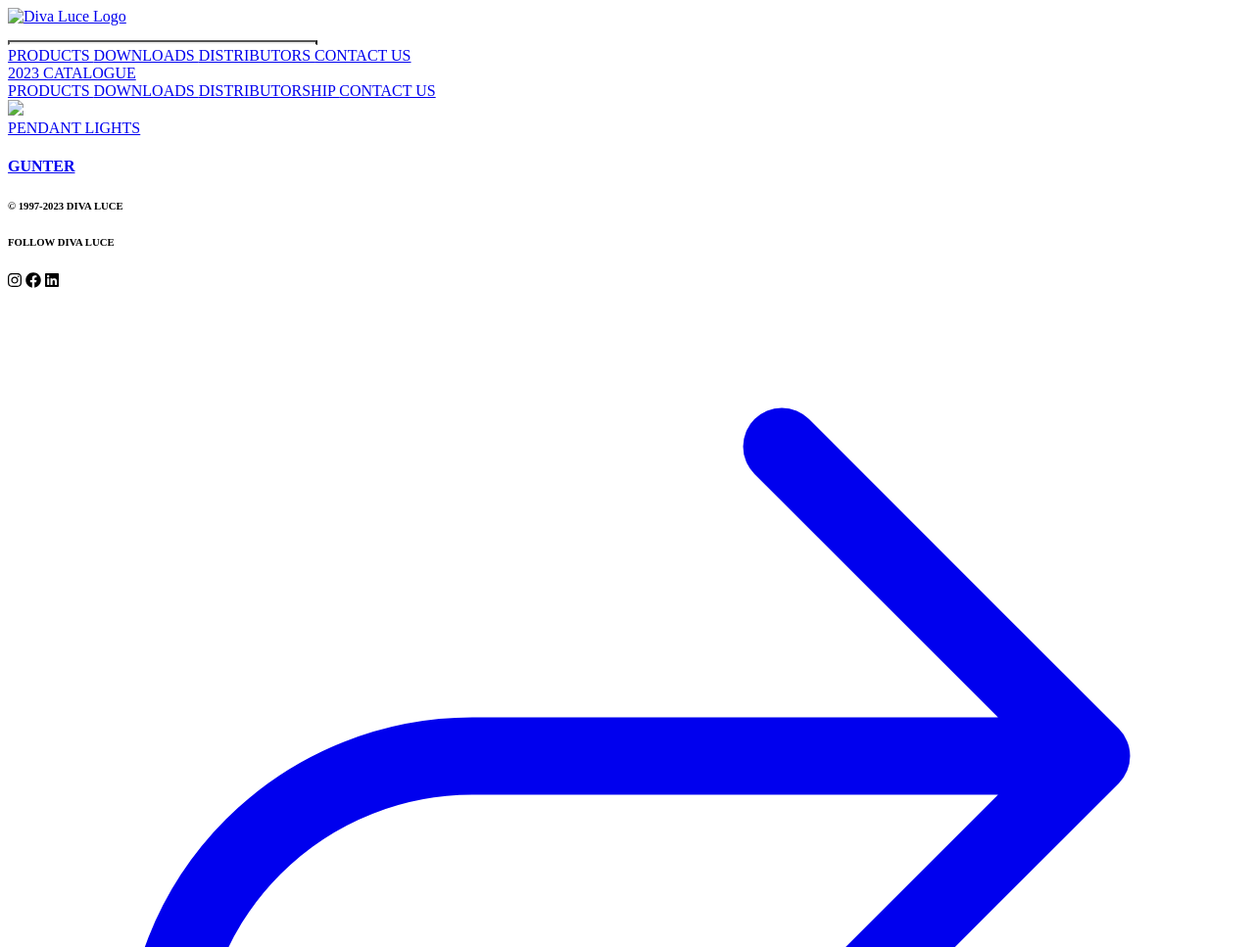
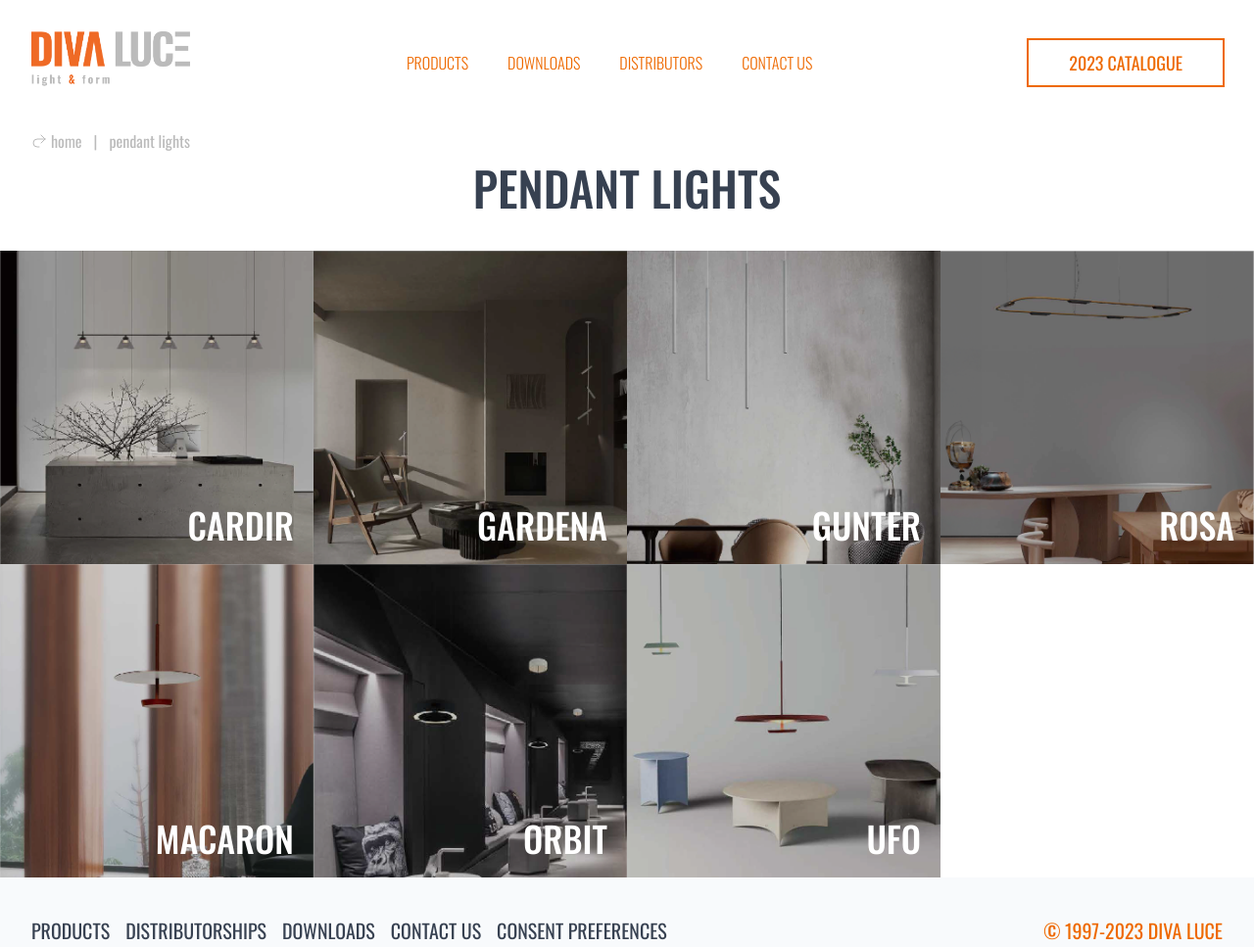
Before and after one commit to LumazaLabs/divaluce, a plain HTML site: page public/collections/pendant-lights.html in a window 1280 px wide. Shown: the top 967 px of the page at 98% size. Drawn offline with nearby package versions, Linux system fonts and the light colour scheme; files that its build step writes are made by us from their sources; the site is published under a folder, as on GitHub Pages, so addresses that start at the root find nothing; a script that the page names is missing.

Commit message:
Changed url path

```diff
--- a/public/collections/floor-lamps.html
+++ b/public/collections/floor-lamps.html
@@ -4,7 +4,7 @@
     <meta charset="UTF-8" />
     <meta name="viewport" content="width=device-width, initial-scale=1.0" />
     <title>Lighting that Enhances and Inspires | Diva Luce</title>
-    <link rel="stylesheet" href="/public/style.css" />
+    <link rel="stylesheet" href="../style.css" />
     <link rel="preconnect" href="https://fonts.googleapis.com" />
     <link rel="preconnect" href="https://fonts.gstatic.com" crossorigin />
     <script src="https://unpkg.com/flickity@2/dist/flickity.pkgd.min.js"></script>
@@ -17,7 +17,7 @@
       rel="stylesheet"
       href="https://cdnjs.cloudflare.com/ajax/libs/animate.css/4.1.1/animate.min.css"
     />
-    <link rel="icon" href="/public/assets/favicon.png" />
+    <link rel="icon" href="../assets/favicon.png" />
   </head>
   <body>
     <script
@@ -37,14 +37,14 @@
             <nav class="flex items-center justify-between h-20 lg:h-32">
               <div class="flex-shrink-0">
                 <a
-                  href="/public/index.html"
+                  href="../index.html"
                   title="Return back to the home page."
                   class="flex"
                 >
                   <img
                     class="w-auto h-16 lg:h-20 py-2"
                     id="logo"
-                    src="/public/assets/logo.png"
+                    src="../assets/logo.png"
                     alt="Diva Luce Logo"
                   />
                 </a>
@@ -68,21 +68,21 @@
 
               <div class="hidden lg:flex lg:items-center lg:space-x-10">
                 <a
-                  href="/public/index.html#products"
+                  href="../index.html#products"
                   title="View our range of products"
                   class="text-base font-light text-diva hover:text-orange-100 active:text-orange-100 transition-all"
                 >
                   PRODUCTS
                 </a>
                 <a
-                  href="/public/index.html#catalogue"
+                  href="../index.html#catalogue"
                   title="Download our latest catalogue"
                   class="text-base font-light text-diva hover:text-orange-100 active:text-orange-100 transition-all"
                 >
                   DOWNLOADS
                 </a>
                 <a
-                  href="/public/index.html#distributorships"
+                  href="../index.html#distributorships"
                   title="Join our global network of distributors."
                   class="text-base font-light text-diva hover:text-orange-100 active:text-orange-100 transition-all"
                 >
@@ -90,7 +90,7 @@
                 </a>
 
                 <a
-                  href="/public/contact.html"
+                  href="../contact.html"
                   title="Let's get in touch"
                   class="text-base font-light text-diva hover:text-orange-100 active:text-orange-100 transition-all"
                 >
@@ -99,7 +99,7 @@
               </div>
 
               <a
-                href="/public/assets/Diva Luce Catalogue.pdf"
+                href="../assets/Diva Luce Catalogue.pdf"
                 title="View the Diva Luce 2023 Catalogue"
                 target="_blank"
                 class="items-center justify-center hidden px-10 py-2 text-lg font-normal text-diva transition-all duration-300 ring-2 ring-diva border border-transparent lg:inline-flex hover:bg-diva focus:bg-diva hover:text-white focus:text-white focus:drop-shadow-lg"
@@ -119,7 +119,7 @@
           <div class="flex flex-col h-full">
             <nav class="flex flex-col mt-10 min-[380px]:mt-20 h-full">
               <a
-                href="index.html#products"
+                href="../index.html#products"
                 title="View our range of products"
                 class="menu-text flex w-full py-1 tracking-wide text-2xl font-regular text-white transition-all duration-200 focus:text-opacity-70"
               >
@@ -127,28 +127,28 @@
               </a>
 
               <a
-                href="index.html#catalogue"
+                href="../index.html#catalogue"
                 title="View and download "
                 class="menu-text flex w-full py-1 font-regular text-white tracking-wide text-2xl transition-all duration-200 focus:text-opacity-70"
               >
                 DOWNLOADS
               </a>
               <a
-                href="index.html#distributorships"
+                href="../index.html#distributorships"
                 title="Join our global network of distributors."
                 class="menu-text flex w-full py-1 font-regular text-white tracking-wide text-2xl transition-all duration-200 focus:text-opacity-70"
               >
                 DISTRIBUTORSHIP
               </a>
               <a
-                href="contact.html"
+                href="../contact.html"
                 title="Let's get in touch"
                 class="menu-text flex w-full py-1 font-regular text-white tracking-wide text-2xl transition-all duration-200 focus:text-opacity-70"
               >
                 CONTACT US
               </a>
               <a
-                href="assets/pdf/Gunter.pdf"
+                href="../assets/pdf/Gunter.pdf"
                 id="href"
                 target="_blank"
                 class="pt-5 h-full w-auto self-end flex items-end pb-2"
@@ -158,7 +158,7 @@
                 >
                   <img
                     id="src"
-                    src="assets/gunter.webp"
+                    src="../assets/gunter.webp"
                     class="h-auto w-full"
                   />
                   <div
@@ -248,7 +248,7 @@
         class="absolute top-1 left-4 sm:left-6 lg:left-8 text-grey gap-3 hidden lg:flex"
       >
         <a
-          href="/public/index.html"
+          href="../index.html"
           class="flex gap-1 items-center hover:text-diva transition-all duration-200"
           ><span
             ><svg
@@ -282,12 +282,12 @@
         class="grid grid-cols-2 md:grid-cols-3 lg:grid-cols-4 grid-rows-2 md:grid-rows-1"
       >
         <a
-          href="/public/assets/pdf/Floor-lamps/Cardir.pdf"
+          href="../assets/pdf/Floor-lamps/Cardir.pdf"
           target="_blank"
           class="w-full h-full relative"
         >
           <img
-            src="/public/assets/Collection-imgs/Floor-lamps/Cardir.png"
+            src="../assets/Collection-imgs/Floor-lamps/Cardir.png"
             class="w-full h-auto object-cover"
           />
           <div
@@ -302,12 +302,12 @@
           </div>
         </a>
         <a
-          href="/public/assets/pdf/Floor-lamps/Gardena.pdf"
+          href="../assets/pdf/Floor-lamps/Gardena.pdf"
           target="_blank"
           class="w-full h-full relative"
         >
           <img
-            src="/public/assets/Collection-imgs/Floor-lamps/Gardena.png"
+            src="../assets/Collection-imgs/Floor-lamps/Gardena.png"
             class="w-full h-auto object-cover"
           />
           <div
@@ -322,12 +322,12 @@
           </div>
         </a>
         <a
-          href="/public/assets/pdf/Floor-lamps/Rosa.pdf"
+          href="../assets/pdf/Floor-lamps/Rosa.pdf"
           target="_blank"
           class="w-full h-full relative"
         >
           <img
-            src="/public/assets/Collection-imgs/Floor-lamps/Rosa.png"
+            src="../assets/Collection-imgs/Floor-lamps/Rosa.png"
             class="w-full h-auto object-cover"
           />
           <div
@@ -342,12 +342,12 @@
           </div>
         </a>
         <a
-          href="/public/assets/pdf/Floor-lamps/Setting Sun.pdf"
+          href="../assets/pdf/Floor-lamps/Setting Sun.pdf"
           target="_blank"
           class="w-full h-full relative"
         >
           <img
-            src="/public/assets/Collection-imgs/Floor-lamps/Setting-sun.png"
+            src="../assets/Collection-imgs/Floor-lamps/Setting-sun.png"
             class="w-full h-auto object-cover"
           />
           <div
@@ -362,12 +362,12 @@
           </div>
         </a>
         <a
-          href="/public/assets/pdf/Floor-lamps/Macaron.pdf"
+          href="../assets/pdf/Floor-lamps/Macaron.pdf"
           target="_blank"
           class="w-full h-full relative"
         >
           <img
-            src="/public/assets/Collection-imgs/Floor-lamps/Macaron.png"
+            src="../assets/Collection-imgs/Floor-lamps/Macaron.png"
             class="w-full h-auto object-cover"
           />
           <div
@@ -395,25 +395,25 @@
             class="div flex flex-col lg:flex-row items-center justify-evenly gap-4"
           >
             <a
-              href="/public/index.html#products"
+              href="../index.html#products"
               class="text-base font-regular md:text-lg xl:text-xl text-gray-700 uppercase"
             >
               PRODUCTS
             </a>
             <a
-              href="/public/index.html#distributorships"
+              href="../index.html#distributorships"
               class="text-base font-regular md:text-lg xl:text-xl text-gray-700 uppercase"
             >
               DISTRIBUTORSHIPS
             </a>
             <a
-              href="/public/index.html#catalogue"
+              href="../index.html#catalogue"
               class="text-base font-regular md:text-lg xl:text-xl text-gray-700 uppercase"
             >
               DOWNLOADS
             </a>
             <a
-              href="/public/contact.html"
+              href="../contact.html"
               class="text-base font-regular md:text-lg xl:text-xl text-gray-700 uppercase"
             >
               CONTACT US
@@ -435,5 +435,5 @@
       </div>
     </section>
   </body>
-  <script src="/public/animations.js"></script>
+  <script src="../animations.js"></script>
 </html>
--- a/public/collections/pendant-lights.html
+++ b/public/collections/pendant-lights.html
@@ -4,7 +4,7 @@
     <meta charset="UTF-8" />
     <meta name="viewport" content="width=device-width, initial-scale=1.0" />
     <title>Lighting that Enhances and Inspires | Diva Luce</title>
-    <link rel="stylesheet" href="/public/style.css" />
+    <link rel="stylesheet" href="../style.css" />
     <link rel="preconnect" href="https://fonts.googleapis.com" />
     <link rel="preconnect" href="https://fonts.gstatic.com" crossorigin />
     <script src="https://unpkg.com/flickity@2/dist/flickity.pkgd.min.js"></script>
@@ -17,7 +17,7 @@
       rel="stylesheet"
       href="https://cdnjs.cloudflare.com/ajax/libs/animate.css/4.1.1/animate.min.css"
     />
-    <link rel="icon" href="/public/assets/favicon.png" />
+    <link rel="icon" href="../assets/favicon.png" />
   </head>
   <body>
     <script
@@ -37,14 +37,14 @@
             <nav class="flex items-center justify-between h-20 lg:h-32">
               <div class="flex-shrink-0">
                 <a
-                  href="/public/index.html"
+                  href="../index.html"
                   title="Return back to the home page."
                   class="flex"
                 >
                   <img
                     class="w-auto h-16 lg:h-20 py-2"
                     id="logo"
-                    src="/public/assets/logo.png"
+                    src="../assets/logo.png"
                     alt="Diva Luce Logo"
                   />
                 </a>
@@ -68,21 +68,21 @@
 
               <div class="hidden lg:flex lg:items-center lg:space-x-10">
                 <a
-                  href="/public/index.html#products"
+                  href="../index.html#products"
                   title="View our range of products"
                   class="text-base font-light text-diva hover:text-orange-100 active:text-orange-100 transition-all"
                 >
                   PRODUCTS
                 </a>
                 <a
-                  href="/public/index.html#catalogue"
+                  href="../index.html#catalogue"
                   title="Download our latest catalogue"
                   class="text-base font-light text-diva hover:text-orange-100 active:text-orange-100 transition-all"
                 >
                   DOWNLOADS
                 </a>
                 <a
-                  href="/public/index.html#distributorships"
+                  href="../index.html#distributorships"
                   title="Join our global network of distributors."
                   class="text-base font-light text-diva hover:text-orange-100 active:text-orange-100 transition-all"
                 >
@@ -90,7 +90,7 @@
                 </a>
 
                 <a
-                  href="/public/contact.html"
+                  href="../contact.html"
                   title="Let's get in touch"
                   class="text-base font-light text-diva hover:text-orange-100 active:text-orange-100 transition-all"
                 >
@@ -99,7 +99,7 @@
               </div>
 
               <a
-                href="/public/assets/Diva Luce Catalogue.pdf"
+                href="../assets/Diva Luce Catalogue.pdf"
                 title="View the Diva Luce 2023 Catalogue"
                 target="_blank"
                 class="items-center justify-center hidden px-10 py-2 text-lg font-normal text-diva transition-all duration-300 ring-2 ring-diva border border-transparent lg:inline-flex hover:bg-diva focus:bg-diva hover:text-white focus:text-white focus:drop-shadow-lg"
@@ -119,7 +119,7 @@
           <div class="flex flex-col h-full">
             <nav class="flex flex-col mt-10 min-[380px]:mt-20 h-full">
               <a
-                href="index.html#products"
+                href="../index.html#products"
                 title="View our range of products"
                 class="menu-text flex w-full py-1 tracking-wide text-2xl font-regular text-white transition-all duration-200 focus:text-opacity-70"
               >
@@ -127,28 +127,28 @@
               </a>
 
               <a
-                href="index.html#catalogue"
+                href="../index.html#catalogue"
                 title="View and download "
                 class="menu-text flex w-full py-1 font-regular text-white tracking-wide text-2xl transition-all duration-200 focus:text-opacity-70"
               >
                 DOWNLOADS
               </a>
               <a
-                href="index.html#distributorships"
+                href="../index.html#distributorships"
                 title="Join our global network of distributors."
                 class="menu-text flex w-full py-1 font-regular text-white tracking-wide text-2xl transition-all duration-200 focus:text-opacity-70"
               >
                 DISTRIBUTORSHIP
               </a>
               <a
-                href="contact.html"
+                href="../contact.html"
                 title="Let's get in touch"
                 class="menu-text flex w-full py-1 font-regular text-white tracking-wide text-2xl transition-all duration-200 focus:text-opacity-70"
               >
                 CONTACT US
               </a>
               <a
-                href="assets/pdf/Gunter.pdf"
+                href="../assets/pdf/Gunter.pdf"
                 id="href"
                 target="_blank"
                 class="pt-5 h-full w-auto self-end flex items-end pb-2"
@@ -158,7 +158,7 @@
                 >
                   <img
                     id="src"
-                    src="assets/gunter.webp"
+                    src="../assets/gunter.webp"
                     class="h-auto w-full"
                   />
                   <div
@@ -248,7 +248,7 @@
         class="absolute top-1 left-4 sm:left-6 lg:left-8 text-grey gap-3 hidden lg:flex"
       >
         <a
-          href="/public/index.html"
+          href="../index.html"
           class="flex gap-1 items-center hover:text-diva transition-all duration-200"
           ><span
             ><svg
@@ -282,12 +282,12 @@
       <!-- GRID -->
       <div class="grid grid-cols-2 md:grid-cols-3 lg:grid-cols-4 grid-rows-2">
         <a
-          href="/public/assets/pdf/Pendant-lights/Cardir.pdf"
+          href="../assets/pdf/Pendant-lights/Cardir.pdf"
           target="_blank"
           class="w-full h-full relative"
         >
           <img
-            src="/public/assets/Collection-imgs/Pendant-lights/Cardir.png"
+            src="../assets/Collection-imgs/Pendant-lights/Cardir.png"
             class="w-full h-auto object-cover"
           />
           <div
@@ -302,12 +302,12 @@
           </div>
         </a>
         <a
-          href="/public/assets/pdf/Pendant-lights/Gardena.pdf"
+          href="../assets/pdf/Pendant-lights/Gardena.pdf"
           target="_blank"
           class="w-full h-full relative"
         >
           <img
-            src="/public/assets/Collection-imgs/Pendant-lights/Gardena.png"
+            src="../assets/Collection-imgs/Pendant-lights/Gardena.png"
             class="w-full h-auto object-cover"
           />
           <div
@@ -322,12 +322,12 @@
           </div>
         </a>
         <a
-          href="/public/assets/pdf/Pendant-lights/Gunter.pdf"
+          href="../assets/pdf/Pendant-lights/Gunter.pdf"
           target="_blank"
           class="w-full h-full relative"
         >
           <img
-            src="/public/assets/Collection-imgs/Pendant-lights/Gunter.png"
+            src="../assets/Collection-imgs/Pendant-lights/Gunter.png"
             class="w-full h-auto object-cover"
           />
           <div
@@ -342,12 +342,12 @@
           </div>
         </a>
         <a
-          href="/public/assets/pdf/Pendant-lights/Rosa.pdf"
+          href="../assets/pdf/Pendant-lights/Rosa.pdf"
           target="_blank"
           class="w-full h-full object-contain relative"
         >
           <img
-            src="/public/assets/Collection-imgs/Pendant-lights/Rosa.png"
+            src="../assets/Collection-imgs/Pendant-lights/Rosa.png"
             class="w-full h-full object-cover"
           />
           <div
@@ -364,12 +364,12 @@
 
         <!-- 2nd ROW -->
         <a
-          href="/public/assets/pdf/Pendant-lights/Macaron.pdf"
+          href="../assets/pdf/Pendant-lights/Macaron.pdf"
           target="_blank"
           class="w-full h-full relative"
         >
           <img
-            src="/public/assets/Collection-imgs/Pendant-lights/Macaron.png"
+            src="../assets/Collection-imgs/Pendant-lights/Macaron.png"
             class="w-full h-auto object-cover"
           />
           <div
@@ -384,12 +384,12 @@
           </div>
         </a>
         <a
-          href="/public/assets/pdf/Pendant-lights/Orbit.pdf"
+          href="../assets/pdf/Pendant-lights/Orbit.pdf"
           target="_blank"
           class="w-full h-full relative"
         >
           <img
-            src="/public/assets/Collection-imgs/Pendant-lights/Orbit.png"
+            src="../assets/Collection-imgs/Pendant-lights/Orbit.png"
             class="w-full h-auto object-cover"
           />
           <div
@@ -404,12 +404,12 @@
           </div>
         </a>
         <a
-          href="/public/assets/pdf/Pendant-lights/UFO.pdf"
+          href="../assets/pdf/Pendant-lights/UFO.pdf"
           target="_blank"
           class="w-full h-full relative"
         >
           <img
-            src="/public/assets/Collection-imgs/Pendant-lights/UFO.png"
+            src="../assets/Collection-imgs/Pendant-lights/UFO.png"
             class="w-full h-auto object-cover"
           />
           <div
@@ -437,25 +437,25 @@
             class="div flex flex-col lg:flex-row items-center justify-evenly gap-4"
           >
             <a
-              href="/public/index.html#products"
+              href="../index.html#products"
               class="text-base font-regular md:text-lg xl:text-xl text-gray-700 uppercase"
             >
               PRODUCTS
             </a>
             <a
-              href="/public/index.html#distributorships"
+              href="../index.html#distributorships"
               class="text-base font-regular md:text-lg xl:text-xl text-gray-700 uppercase"
             >
               DISTRIBUTORSHIPS
             </a>
             <a
-              href="/public/index.html#catalogue"
+              href="../index.html#catalogue"
               class="text-base font-regular md:text-lg xl:text-xl text-gray-700 uppercase"
             >
               DOWNLOADS
             </a>
             <a
-              href="/public/contact.html"
+              href="../contact.html"
               class="text-base font-regular md:text-lg xl:text-xl text-gray-700 uppercase"
             >
               CONTACT US
@@ -477,5 +477,5 @@
       </div>
     </section>
   </body>
-  <script src="/public/animations.js"></script>
+  <script src="../animations.js"></script>
 </html>
```
Also changed, not shown: public/collections/ceiling-lights.html (+6 -6 lines), public/collections/downlights.html (+6 -6 lines), public/collections/magnetic-track.html (+31 -31 lines), public/collections/outdoor-lights.html (+31 -31 lines), public/collections/table-lamps.html (+31 -31 lines), public/collections/wall-lights.html (+31 -31 lines).
